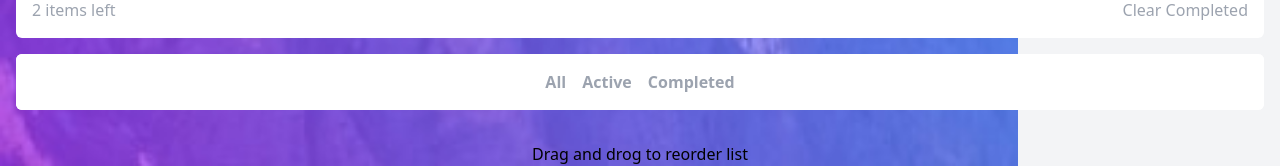
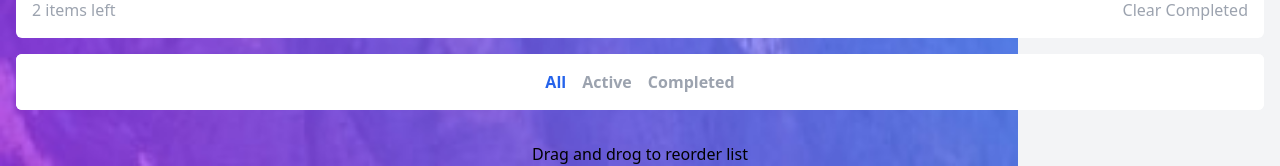
Before and after one commit to AbsalonB/vite-react-tailwind-todo-frontendmentor-absa, a React (Vite) app: page / in a window 1280 px wide. Shown: the part 377-543 px from the top of the page. Built offline with nearby package versions, Linux system fonts and the light colour scheme.

Commit message:
Fix css class for filter event.

```diff
--- a/src/components/TodoFilter.jsx
+++ b/src/components/TodoFilter.jsx
@@ -3,9 +3,9 @@ const TodoFilter = ({changeFilter,filter}) => {
     return (
         <section className="container mx-auto bg-white mt-4 rounded-md">
             <div className="bg-white p-4 rounded-md flex justify-center gap-4 font-bold text-gray-400">
-                <button className={filter==="all"? "hover:text-blue-600":undefined} onClick={()=>{changeFilter("all");}}>All</button>
-                <button className={filter==="active"?"hover:text-blue-600":undefined} onClick={()=>{changeFilter("active");}}>Active</button>
-                <button className={filter==="completed"?"hover:text-blue-600":undefined} onClick={()=>changeFilter("completed")}>Completed</button>
+                <button className={filter==="all"? "text-blue-600":undefined} onClick={()=>{changeFilter("all");}}>All</button>
+                <button className={filter==="active"?"text-blue-600":undefined} onClick={()=>{changeFilter("active");}}>Active</button>
+                <button className={filter==="completed"?"text-blue-600":undefined} onClick={()=>changeFilter("completed")}>Completed</button>
             </div>
         </section>
     );
```
